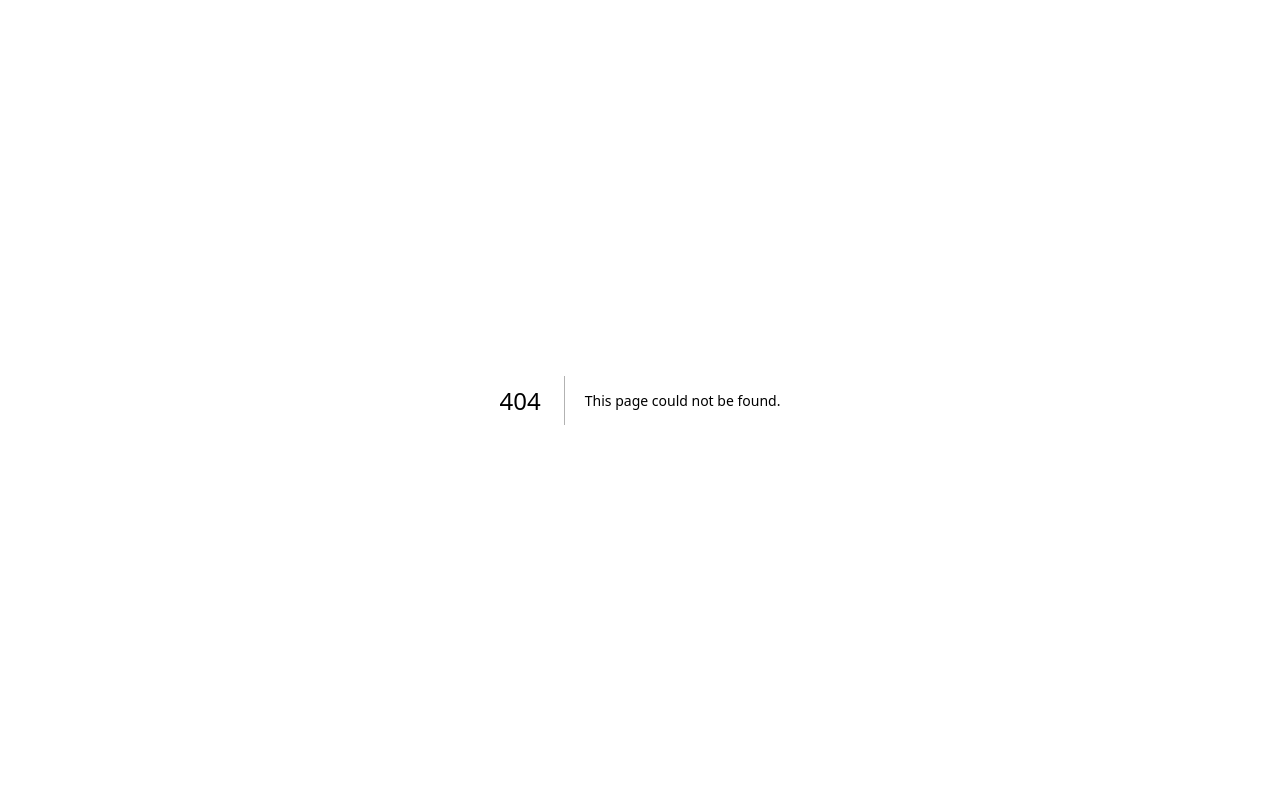
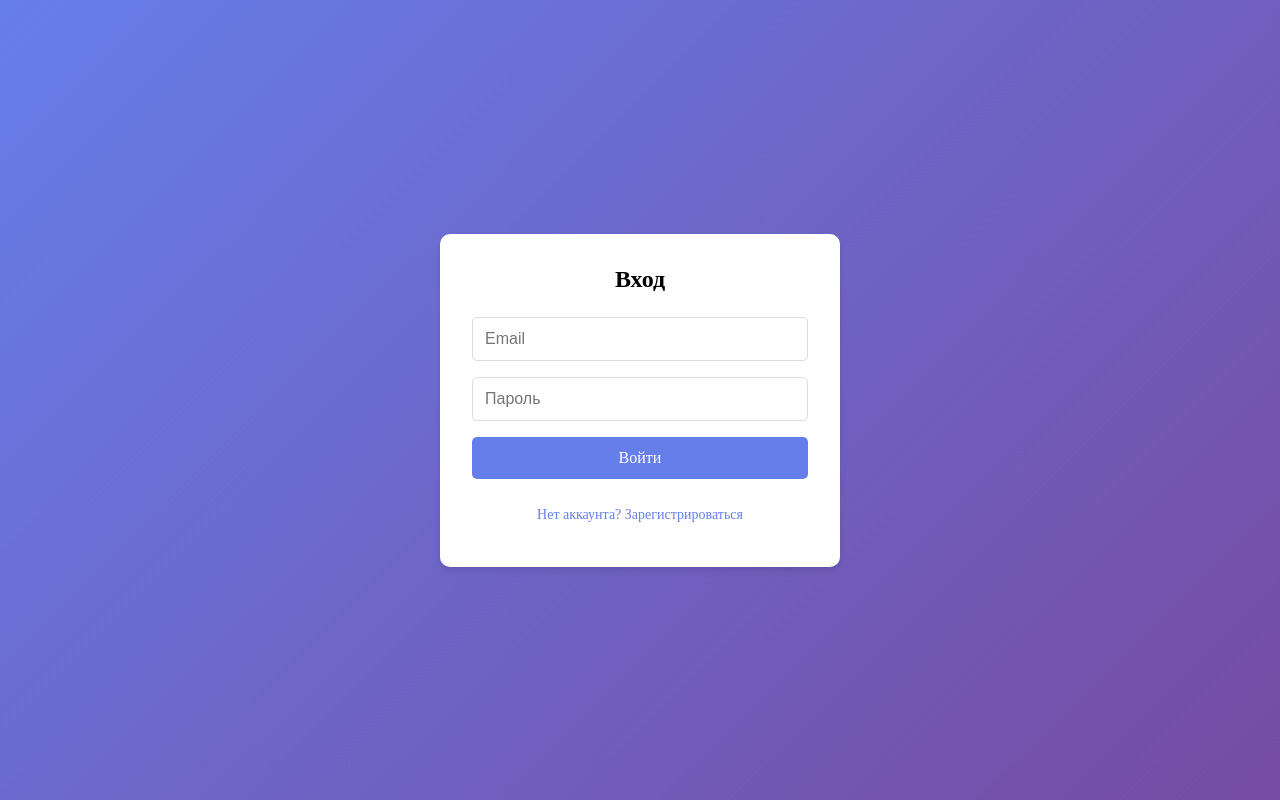
Before and after one commit to KatieSrbk/todo-by-next, a Next.js app: page /login in a window 1280 px wide. Before the commit this address had no page. Built offline with nearby package versions, Linux system fonts and the light colour scheme; no server answers.

Commit message:
feat: добавить авторизацию

```diff
--- /dev/null
+++ b/src/app/login/page.jsx
@@ -0,0 +1,29 @@
+'use client';
+
+import { useEffect } from 'react';
+import { useRouter } from 'next/navigation';
+import AuthForm from '@/components/Auth/AuthForm';
+import { checkAuth } from '@/services/authApi';
+
+const LoginPage = () => {
+  const router = useRouter();
+
+  useEffect(() => {
+    const checkAlreadyAuth = async () => {
+      const userData = await checkAuth();
+      if (userData) {
+        router.push('/');
+      }
+    };
+
+    checkAlreadyAuth();
+  }, [router]);
+
+  const handleAuthSuccess = () => {
+    router.push('/');
+  };
+
+  return <AuthForm onSuccess={handleAuthSuccess} />;
+};
+
+export default LoginPage;
--- /dev/null
+++ b/src/components/Auth/AuthForm.jsx
@@ -0,0 +1,88 @@
+'use client';
+
+import { useState } from 'react';
+import { register, login } from '@/services/authApi';
+import styles from './styles.module.scss';
+
+const AuthForm = ({ onSuccess }) => {
+  const [isLogin, setIsLogin] = useState(true);
+  const [email, setEmail] = useState('');
+  const [password, setPassword] = useState('');
+  const [error, setError] = useState('');
+  const [loading, setLoading] = useState(false);
+
+  const handleSubmit = async (e) => {
+    e.preventDefault();
+    setError('');
+    setLoading(true);
+
+    try {
+      if (isLogin) {
+        await login(email, password);
+      } else {
+        await register(email, password);
+      }
+
+      onSuccess();
+    } catch (err) {
+      setError(err.message);
+    } finally {
+      setLoading(false);
+    }
+  };
+
+  return (
+    <div className={styles.container}>
+      <div className={styles.formWrapper}>
+        <h2 className={styles.title}>{isLogin ? 'Вход' : 'Регистрация'}</h2>
+
+        <form onSubmit={handleSubmit} className={styles.form}>
+          <div className={styles.inputGroup}>
+            <input
+              className={styles.input}
+              type="email"
+              placeholder="Email"
+              value={email}
+              onChange={(e) => setEmail(e.target.value)}
+              required
+              disabled={loading}
+            />
+          </div>
+
+          <div className={styles.inputGroup}>
+            <input
+              className={styles.input}
+              type="password"
+              placeholder="Пароль"
+              value={password}
+              onChange={(e) => setPassword(e.target.value)}
+              required
+              disabled={loading}
+              minLength={6}
+            />
+          </div>
+
+          {error && <div className={styles.error}>{error}</div>}
+
+          <button
+            type="submit"
+            className={styles.submitButton}
+            disabled={loading}
+          >
+            {loading ? 'Загрузка...' : (isLogin ? 'Войти' : 'Зарегистрироваться')}
+          </button>
+        </form>
+
+        <button
+          className={styles.switchButton}
+          onClick={() => setIsLogin(!isLogin)}
+          disabled={loading}
+        >
+          {isLogin ? 'Нет аккаунта? Зарегистрироваться' : 'Уже есть аккаунт? Войти'}
+        </button>
+      </div>
+    </div>
+  );
+};
+
+export default AuthForm;
--- /dev/null
+++ b/src/components/Auth/styles.module.scss
@@ -0,0 +1,104 @@
+.container {
+  min-height: 100vh;
+  display: flex;
+  align-items: center;
+  justify-content: center;
+  background: linear-gradient(135deg, var(--color-blue-60) 0%, var(--color-purple-10) 100%);
+}
+
+.formWrapper {
+  background: var(--color-white);
+  padding: 32px;
+  border-radius: 10px;
+  box-shadow: 0 4px 6px rgba(var(--color-black-rgb), 0.1);
+  width: 100%;
+  max-width: 400px;
+}
+
+.title {
+  text-align: center;
+  margin-bottom: 24px;
+  color: var(--color-black);
+  font-size: 24px;
+}
+
+.form {
+  display: flex;
+  flex-direction: column;
+  gap: 16px;
+}
+
+.inputGroup {
+  width: 100%;
+}
+
+.input {
+  width: 100%;
+  padding: 12px;
+  border: 1px solid var(--color-grey-40);
+  border-radius: 5px;
+  font-size: 16px;
+  transition: border-color 0.3s;
+
+  &:focus {
+    outline: none;
+    border-color: var(--color-blue-60);
+  }
+
+  &:disabled {
+    background-color: var(--color-grey-30);
+    cursor: not-allowed;
+  }
+}
+
+.submitButton {
+  padding: 12px;
+  background: var(--color-blue-60);
+  color: var(--color-white);
+  border: none;
+  border-radius: 5px;
+  font-size: 16px;
+  cursor: pointer;
+  transition: background 0.3s;
+
+  &:hover:not(:disabled) {
+    background: var(--color-blue-40);
+  }
+
+  &:disabled {
+    opacity: 0.6;
+    cursor: not-allowed;
+  }
+}
+
+.switchButton {
+  width: 100%;
+  padding: 12px;
+  background: none;
+  color: var(--color-blue-60);
+  border: none;
+  border-radius: 5px;
+  font-size: 14px;
+  cursor: pointer;
+  margin-top: 16px;
+  transition: all 0.3s;
+
+  &:hover:not(:disabled) {
+    background: none;
+    text-decoration: underline;
+  }
+
+  &:disabled {
+    opacity: 0.6;
+    cursor: not-allowed;
+  }
+}
+
+.error {
+  color: var(--color-red-30);
+  font-size: 14px;
+  text-align: center;
+  padding: 8px;
+  background: var(--color-red-10);
+  border-radius: 5px;
+}
--- /dev/null
+++ b/src/services/authApi.js
@@ -0,0 +1,62 @@
+const BASE_URL = 'http://localhost:5000';
+
+export const register = async (email, password) => {
+  const response = await fetch(`${BASE_URL}/auth/register`, {
+    method: 'POST',
+    headers: {
+      'Content-Type': 'application/json',
+    },
+    credentials: 'include', // Важно для cookies
+    body: JSON.stringify({ email, password }),
+  });
+
+  if (!response.ok) {
+    const error = await response.json();
+    throw new Error(error.error);
+  }
+
+  return response.json();
+};
+
+export const login = async (email, password) => {
+  const response = await fetch(`${BASE_URL}/auth/login`, {
+    method: 'POST',
+    headers: {
+      'Content-Type': 'application/json',
+    },
+    credentials: 'include',
+    body: JSON.stringify({ email, password }),
+  });
+
+  if (!response.ok) {
+    const error = await response.json();
+    throw new Error(error.error);
+  }
+
+  return response.json();
+};
+
+export const logout = async () => {
+  const response = await fetch(`${BASE_URL}/auth/logout`, {
+    method: 'POST',
+    credentials: 'include',
+  });
+
+  if (!response.ok) {
+    throw new Error('Logout failed');
+  }
+
+  return response.json();
+};
+
+export const checkAuth = async () => {
+  const response = await fetch(`${BASE_URL}/auth/me`, {
+    credentials: 'include',
+  });
+
+  if (!response.ok) {
+    return null;
+  }
+
+  return response.json();
+};
--- a/src/styles/variables.scss
+++ b/src/styles/variables.scss
@@ -7,6 +7,8 @@
 
   --color-white-rgb: #{HexToRGB(#ffffff)};
   --color-white: #ffffff;
+  --color-white-border: #ddd;
+  --color-white-error-bg: #fff5f5;
 
   --color-red-rgb: #{HexToRGB(#c80000)};
 
@@ -32,6 +34,7 @@
   --color-blue-60: #667eea;
   --color-blue-50: #007bff;
   --color-blue-40: #0056b3;
+  --color-purple-10: #764ba2;
 
   // Transition durations
   --transition-duration: 0.2s;
```
Also changed, not shown: src/components/TodoList/TodoList.jsx (+55 -5 lines), src/components/TodoList/styles.module.scss (+52 -0 lines), src/services/todoApi.js (+29 -12 lines).
